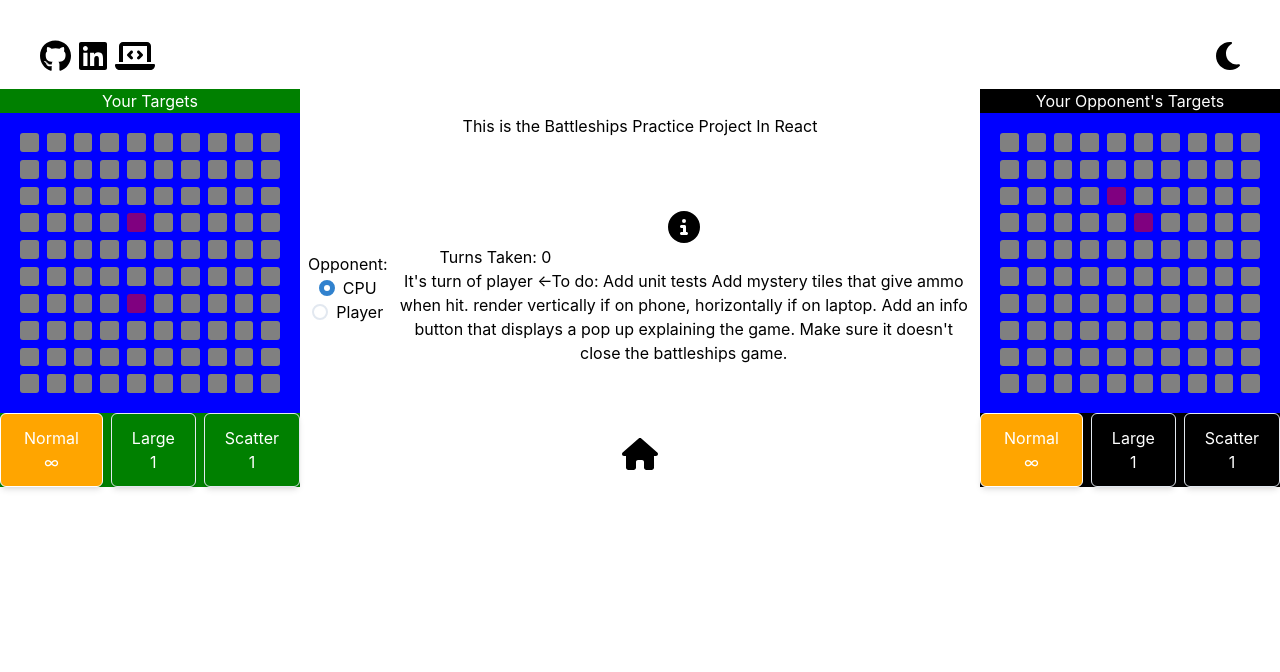
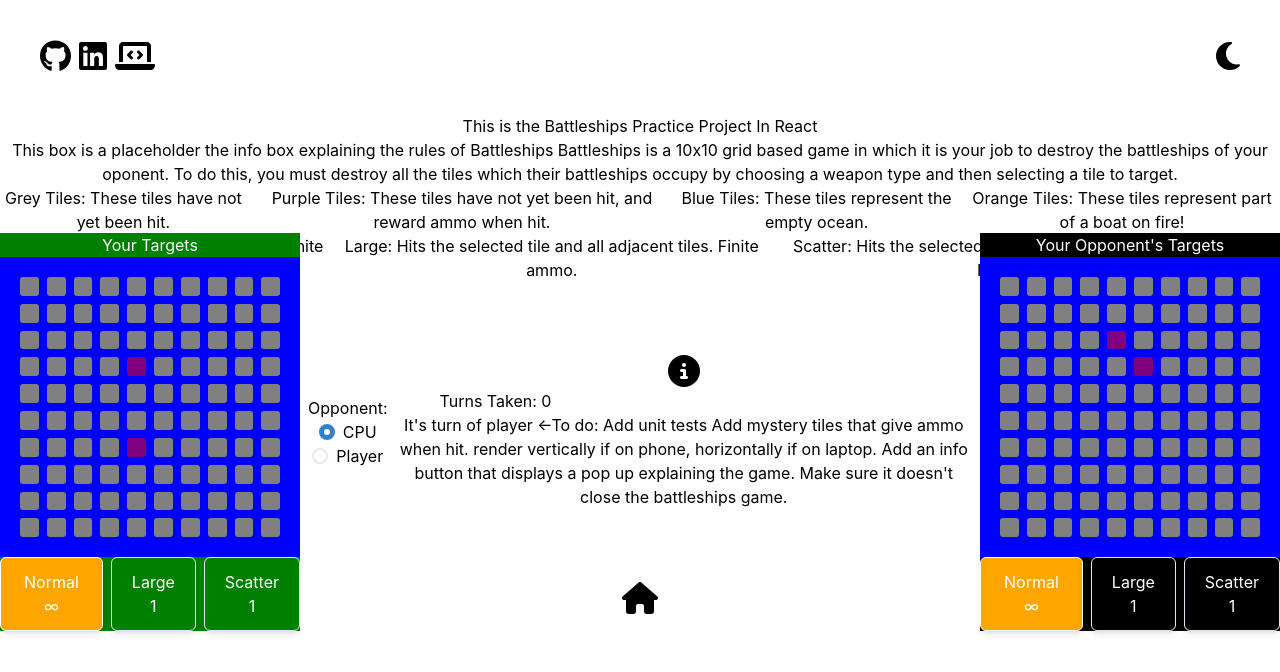
Before and after one commit to AalimCoding/AalimCoding.github.io, a React (Create React App) app: page /#/Battleships in a window 1280 px wide. Shown: the top 672 px of the page. Built offline with nearby package versions, Linux system fonts and the light colour scheme.

Commit message:
Added placeholder for the info box, and content for the info box.

```diff
--- a/src/Battleships.js
+++ b/src/Battleships.js
@@ -314,6 +314,30 @@ function Battleships() {
         }}>
             This is the Battleships Practice Project In React
 
+
+            <Box>This box is a placeholder the info box explaining the rules of Battleships
+                Battleships is a 10x10 grid based game in which it is your job to destroy the battleships of your oponent.
+                To do this, you must destroy all the tiles which their battleships occupy by choosing a weapon type and then selecting a tile to target.
+
+
+
+                <HStack >Types of Tile:
+                    <Box>Grey Tiles: These tiles have not yet been hit.</Box>
+                    <Box>Purple Tiles: These tiles have not yet been hit, and reward ammo when hit.</Box>
+                    <Box>Blue Tiles: These tiles represent the empty ocean.</Box>
+                    <Box>Orange Tiles: These tiles represent part of a boat on fire!</Box>
+                </HStack>
+
+                <HStack >Types of Weapon:
+                    <Box>Normal: Hits only the selected tile. Infinite ammo.</Box>
+                    <Box>Large: Hits the selected tile and all adjacent tiles. Finite ammo.</Box>
+                    <Box>Scatter: Hits the selected tile, and some other tiles at random. Finite ammo.</Box>
+
+                </HStack>
+
+            </Box>
+
+
             <HStack height={300}>
                 <Box style={{
                     background: whoseTurnIsIt === 0 ? 'green' : (theme === "light" ? "black" : "white"),
@@ -329,7 +353,7 @@ function Battleships() {
                         {gridItems[0]}
                     </Grid>
                     <Box>
-                        <ControlRadioButtons noOfGrid={0} Ammo={Ammo}/>
+                        <ControlRadioButtons noOfGrid={0} Ammo={Ammo} />
                     </Box>
                 </Box>
 
@@ -343,9 +367,9 @@ function Battleships() {
                 </Box>
                 <Box>
                     <FontAwesomeIcon icon={faCircleInfo} size="2x" style={{
-                            background: theme === "light" ? "white" : "black",
-                            color: theme === "light" ? "black" : "white",
-                        }} />
+                        background: theme === "light" ? "white" : "black",
+                        color: theme === "light" ? "black" : "white",
+                    }} />
 
                     <Box width={200}>{message}</Box>
                     <Box width={200}>{'\n Turns Taken: ' + turnCount}</Box>
@@ -374,7 +398,7 @@ function Battleships() {
                         {gridItems[1]}
                     </Grid>
                     <Box>
-                        <ControlRadioButtons noOfGrid={1} Ammo={Ammo}/>
+                        <ControlRadioButtons noOfGrid={1} Ammo={Ammo} />
                     </Box>
                 </Box>
             </HStack>
```
